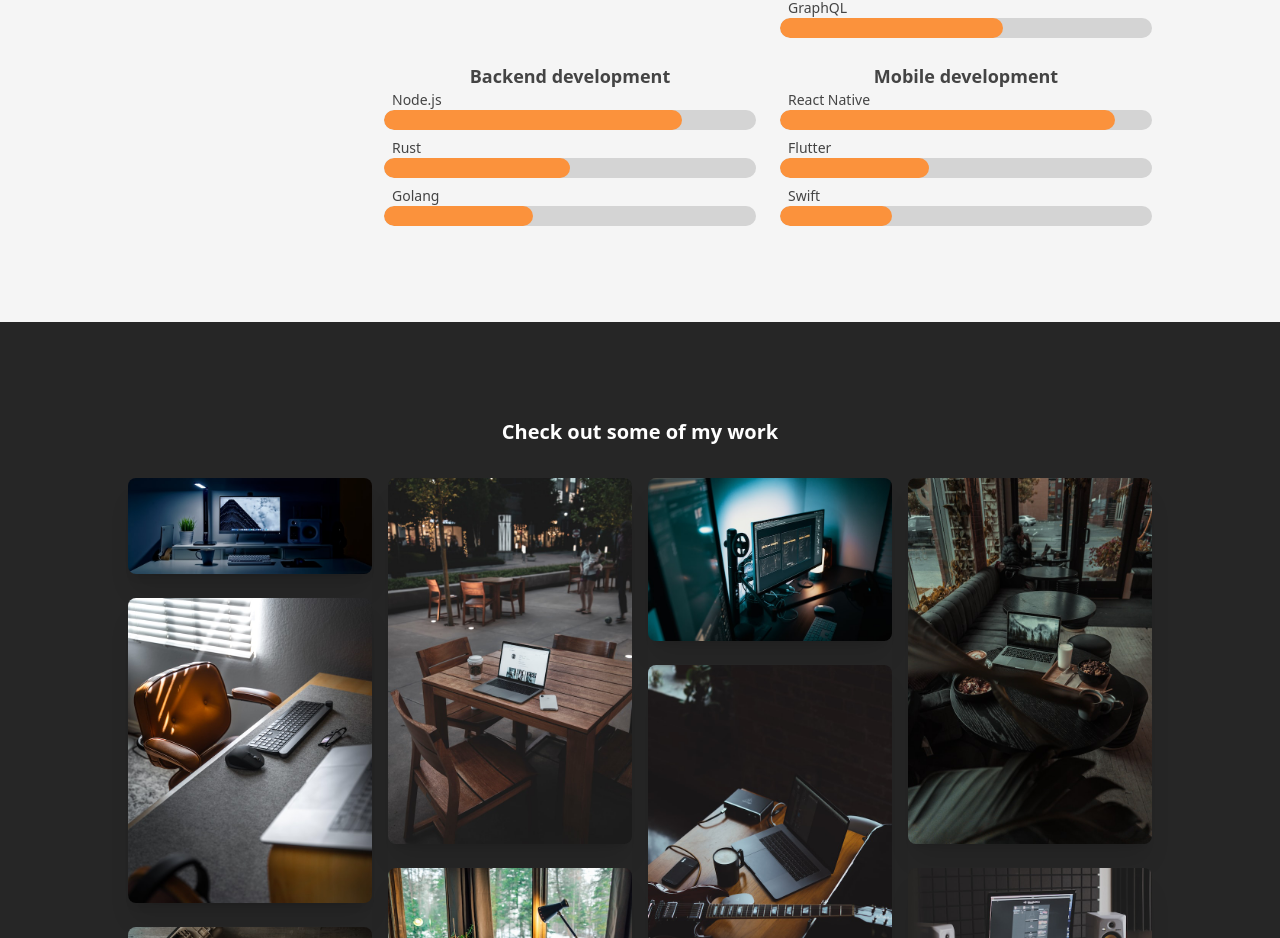
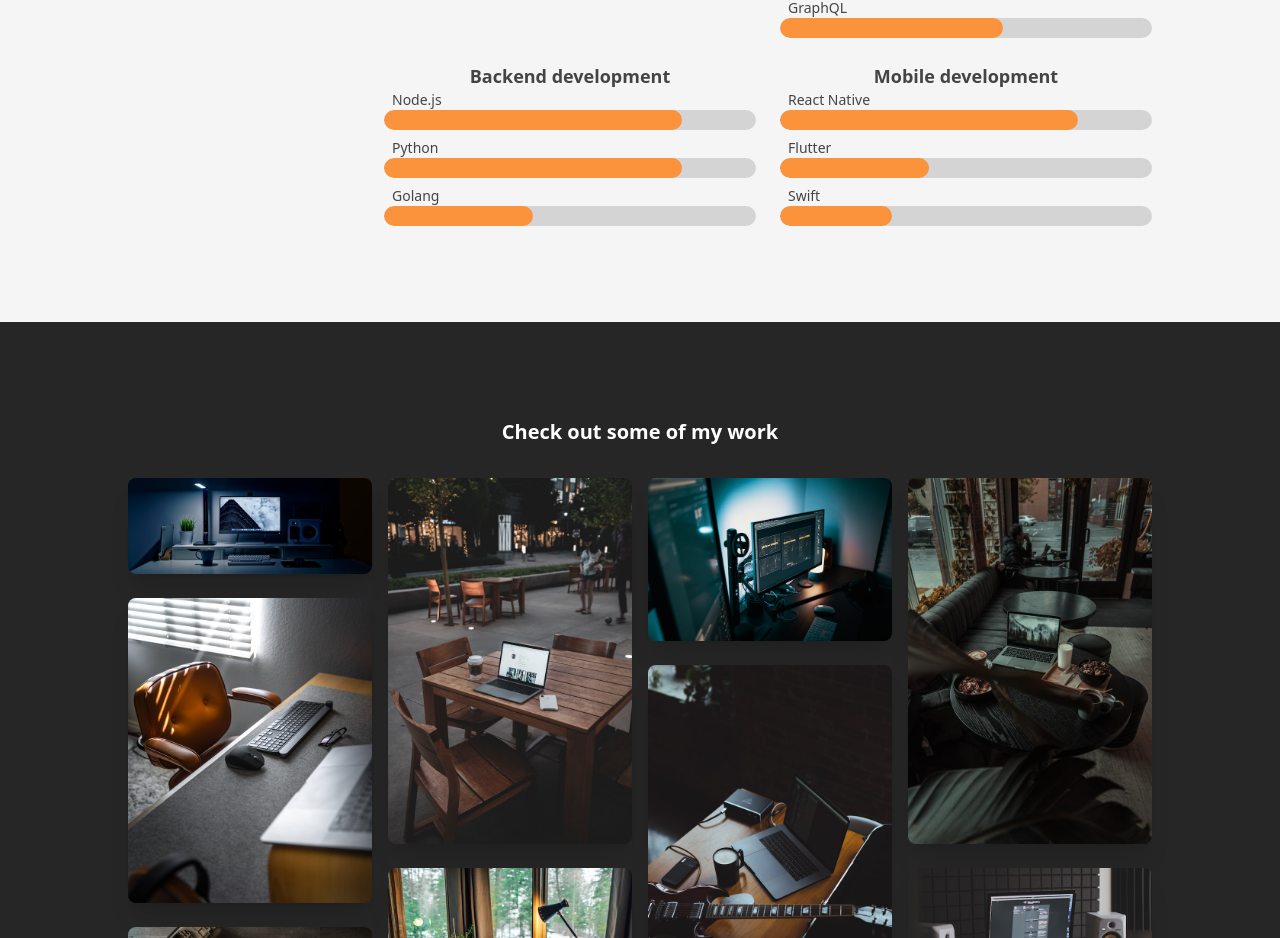
Before and after one commit to WikusKriek/react-resume, a Next.js app: page / in a window 1280 px wide. Shown: the part 2122-3060 px from the top of the page. Built offline with nearby package versions, Linux system fonts and the light colour scheme.

Commit message:
Fix: descriptions

```diff
--- a/src/data/data.tsx
+++ b/src/data/data.tsx
@@ -159,8 +159,8 @@ export const skills: SkillGroup[] = [
         level: 8,
       },
       {
-        name: 'Rust',
-        level: 5,
+        name: 'Python',
+        level: 8,
       },
       {
         name: 'Golang',
@@ -173,7 +173,7 @@ export const skills: SkillGroup[] = [
     skills: [
       {
         name: 'React Native',
-        level: 9,
+        level: 8,
       },
       {
         name: 'Flutter',
```
